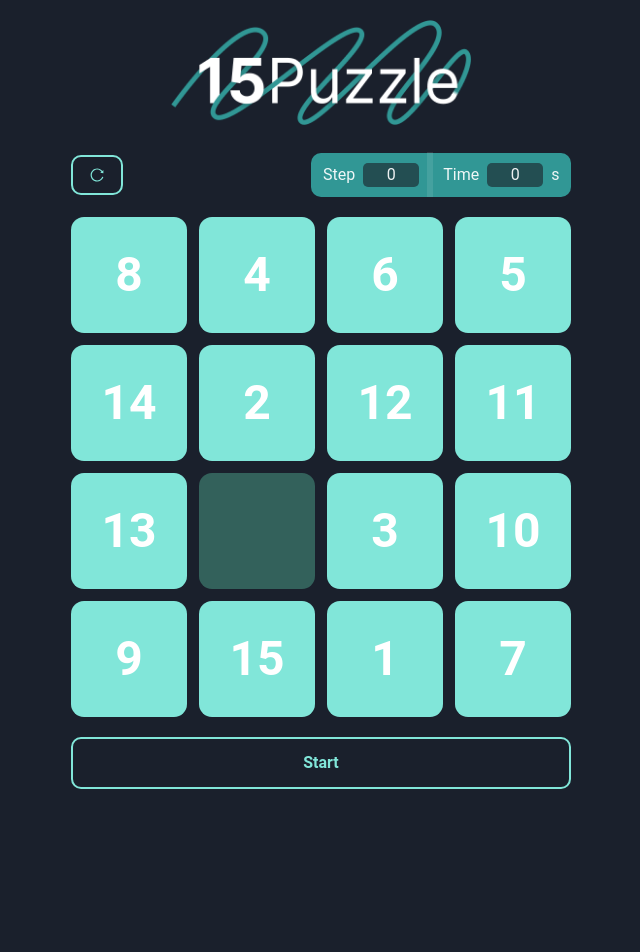
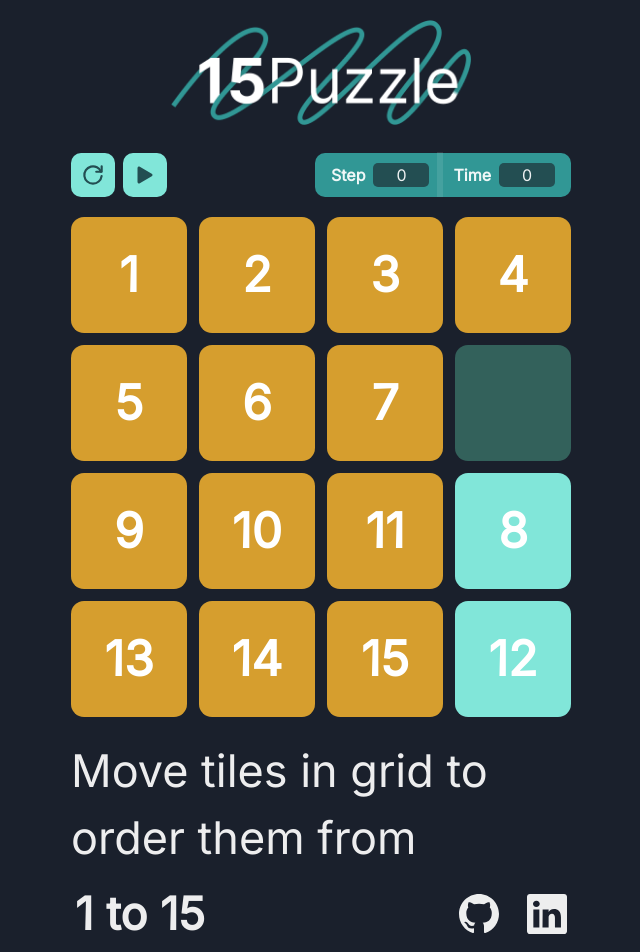
Before and after one commit to farhanfahreezy/15Puzzle, a React (Vite) app: page / in a window 1280 px wide. Shown: the top 952 px of the page, without its empty margins (319-959 px from the left). Before the commit the page ends 800 px from the top, so only its background shows below. Built offline with nearby package versions, Linux system fonts and the light colour scheme.

Commit message:
fix : create header and footer

```diff
--- a/package.json
+++ b/package.json
@@ -13,7 +13,9 @@
     "@chakra-ui/react": "^2.6.1",
     "@emotion/react": "^11.11.0",
     "@emotion/styled": "^11.11.0",
+    "@fontsource/inter": "^5.0.1",
     "framer-motion": "^10.12.12",
+    "inter-font": "^3.19.0",
     "react": "^18.2.0",
     "react-dom": "^18.2.0",
     "react-icons": "^4.8.0"
--- a/src/App.tsx
+++ b/src/App.tsx
@@ -2,6 +2,7 @@ import { useState, useEffect } from "react";
 import {
   Button,
   Container,
+  HStack,
   Link,
   Modal,
   ModalBody,
@@ -41,9 +42,9 @@ function App() {
     }
   }, [isFinished]);
 
-  useEffect(() => {
-    randomizeTile();
-  }, []);
+  // useEffect(() => {
+  //   randomizeTile();
+  // }, []);
 
   useEffect(() => {
     checkFinished();
@@ -143,21 +144,41 @@ function App() {
         isCentered
       >
         <ModalOverlay backdropFilter="blur(2px)" />
-        <ModalContent>
-          <ModalHeader>Congratulations!</ModalHeader>
-          <ModalBody>
-            <Text>Step : {numOfClicked}</Text>
-            <Text>Time : {timer}s</Text>
+        <ModalContent bg="teal.100" textColor="teal.900" padding={-1}>
+          <ModalHeader pb={0}>
+            Congratulations!🎉
+            <Text fontSize={18} mt={5}>
+              Result:
+            </Text>
+          </ModalHeader>
+          <ModalBody bg="teal.500" paddingX={5} mx={6} borderRadius={10}>
+            <HStack>
+              <Text fontWeight="bold" textColor="white">
+                Step :
+              </Text>
+              <Text fontWeight="bold" textColor="teal.100">
+                {numOfClicked}
+              </Text>
+            </HStack>
+            <HStack>
+              <Text fontWeight="bold" textColor="white">
+                Time :
+              </Text>
+              <Text fontWeight="bold" textColor="teal.100">
+                {timer}s
+              </Text>
+            </HStack>
           </ModalBody>
 
-          <ModalFooter>
+          <ModalFooter justifyContent="space-between">
+            <Button colorScheme="teal" onClick={reset}>
+              Play Again
+            </Button>
             <Link
               href="https://github.com/farhanfahreezy/15Puzzle"
               target="_blank"
             >
-              <Button colorScheme="blue" mr={3}>
-                Visit Our Github
-              </Button>
+              <Button colorScheme="green">Visit Our Github</Button>
             </Link>
           </ModalFooter>
         </ModalContent>
--- /dev/null
+++ b/src/component/Footer.tsx
@@ -0,0 +1,32 @@
+import { HStack, Link, Text } from "@chakra-ui/react";
+import { BsGithub, BsLinkedin } from "react-icons/bs";
+
+const Footer = () => {
+  return (
+    <>
+      <Text fontSize={45}>Move tiles in grid to order them from</Text>
+      <HStack pb={5}>
+        <Text fontWeight="bold" fontSize={45} mr="246px">
+          1 to 15
+        </Text>
+        <Link
+          href="https://github.com/farhanfahreezy/15Puzzle"
+          target="_blank"
+          _hover={{ color: "green.300" }}
+        >
+          <BsGithub size={40} />
+        </Link>
+        <Link
+          href="https://www.linkedin.com/in/farhanfahreezy/"
+          target="_blank"
+          _hover={{ color: "green.300" }}
+          pl={5}
+        >
+          <BsLinkedin size={40} />
+        </Link>
+      </HStack>
+    </>
+  );
+};
+
+export default Footer;
--- /dev/null
+++ b/src/component/Header.tsx
@@ -0,0 +1,91 @@
+import { Button, HStack, Spacer, Text, Divider, Image } from "@chakra-ui/react";
+import logo from "../assets/logo.png";
+import { TbReload } from "react-icons/tb";
+import { BsFillPlayFill, BsFillPauseFill } from "react-icons/bs";
+
+interface HeaderProps {
+  randomizeTile: () => void;
+  numOfClicked: number;
+  timer: number;
+  isTimerStarted: boolean;
+  setIsTimerStarted: () => void;
+}
+
+const Header = ({
+  randomizeTile,
+  numOfClicked,
+  timer,
+  isTimerStarted,
+  setIsTimerStarted,
+}: HeaderProps) => {
+  return (
+    <>
+      <Image src={logo} alt="15 Puzzle by Farhan" w="300px" py={5} />
+      <HStack justifyContent="space-between" w="100%" paddingBottom={3}>
+        <Button
+          onClick={randomizeTile}
+          colorScheme="teal"
+          variant="solid"
+          borderRadius="10px"
+          h="44px"
+          w="44px"
+          padding={0}
+          color="teal.800"
+        >
+          <TbReload size={26} />
+        </Button>
+        <Button
+          colorScheme="teal"
+          variant="solid"
+          borderRadius="10px"
+          h="44px"
+          w="44px"
+          onClick={setIsTimerStarted}
+          padding={0}
+          color="teal.800"
+        >
+          {isTimerStarted ? (
+            <BsFillPauseFill size={30} />
+          ) : (
+            <BsFillPlayFill size={30} />
+          )}
+        </Button>
+        <Spacer />
+        <HStack bg="teal.500" w="256px" h="44px" borderRadius="10px">
+          <Text paddingLeft={4} fontWeight="bold">
+            Step
+          </Text>
+          <Text
+            w="56px"
+            bg="teal.800"
+            borderRadius="5px"
+            px="10px"
+            align="center"
+          >
+            {numOfClicked}
+          </Text>
+          <Divider
+            orientation="vertical"
+            color="teal.500"
+            h="39px"
+            borderWidth={3}
+          />
+          <Text paddingLeft={0.5} fontWeight="bold">
+            Time
+          </Text>
+          <Text
+            align="center"
+            w="56px"
+            bg="teal.800"
+            borderRadius="5px"
+            px="10px"
+          >
+            {timer}
+          </Text>
+        </HStack>
+      </HStack>
+    </>
+  );
+};
+
+export default Header;
--- a/src/component/MainWindow.tsx
+++ b/src/component/MainWindow.tsx
@@ -1,15 +1,7 @@
-import {
-  Button,
-  HStack,
-  Spacer,
-  Text,
-  VStack,
-  Divider,
-  Image,
-} from "@chakra-ui/react";
+import { VStack } from "@chakra-ui/react";
 import TileContainer from "./TileContainer";
-import logo from "../assets/logo.png";
-import { AiOutlineReload } from "react-icons/ai";
+import Header from "./Header";
+import Footer from "./Footer";
 
 interface MWProps {
   tileArray: number[];
@@ -33,63 +25,16 @@ const MainWindow = ({
   return (
     <>
       <VStack w="100%" h="100%" paddingX={0}>
-        {/* <Text fontSize="50px" fontWeight="bold">
-          15 Puzzle
-        </Text> */}
-        <Image src={logo} alt="Dan Abramov" w="300px" py={5} />
-        <HStack justifyContent="space-between" w="100%" paddingBottom={3}>
-          <Button
-            onClick={randomizeTile}
-            colorScheme="teal"
-            variant="outline"
-            border="2px"
-            borderRadius="10px"
-          >
-            <AiOutlineReload />
-          </Button>
-          <Spacer />
-          <HStack bg="teal.500" w="260px" h="44px" borderRadius="10px">
-            <Text paddingLeft={3}>Step</Text>
-            <Text
-              w="56px"
-              bg="teal.800"
-              borderRadius="5px"
-              px="10px"
-              align="center"
-            >
-              {numOfClicked}
-            </Text>
-            <Divider
-              orientation="vertical"
-              color="teal.500"
-              h="39px"
-              borderWidth={3}
-            />
-            <Text paddingLeft={0.5}>Time</Text>
-            <Text
-              align="center"
-              w="56px"
-              bg="teal.800"
-              borderRadius="5px"
-              px="10px"
-            >
-              {timer}
-            </Text>
-            <Text>s</Text>
-          </HStack>
-        </HStack>
+        <Header
+          randomizeTile={randomizeTile}
+          numOfClicked={numOfClicked}
+          timer={timer}
+          isTimerStarted={isTimerStarted}
+          setIsTimerStarted={setIsTimerStarted}
+        />
+
         <TileContainer tileArray={tileArray} switchTile={switchTile} />
-        <Button
-          colorScheme="teal"
-          variant="outline"
-          border="2px"
-          w="100%"
-          paddingY={6}
-          borderRadius="10px"
-          onClick={setIsTimerStarted}
-        >
-          {isTimerStarted ? "Pause" : "Start"}
-        </Button>
+        <Footer />
       </VStack>
     </>
   );
--- a/src/component/Tile.tsx
+++ b/src/component/Tile.tsx
@@ -31,7 +31,7 @@ const Tile = ({
       onClick={tileClickedAction}
       borderRadius="13px"
     >
-      <Text fontSize={48} color="#FFFFFF">
+      <Text fontSize={48} color="#FFFFFF" fontWeight="bold">
         {tileNumber !== 16 && tileNumber}
       </Text>
     </Button>
--- a/src/theme.ts
+++ b/src/theme.ts
@@ -1,4 +1,5 @@
 import { extendTheme, ThemeConfig } from "@chakra-ui/react";
+import "@fontsource/inter"
 
 const config: ThemeConfig = {
     initialColorMode: 'dark',
@@ -7,8 +8,8 @@ const config: ThemeConfig = {
 const theme = extendTheme({
   config,
   fonts: {
-    body: "Roboto, sans-serif",
-    heading: "Roboto, sans-serif",
+    body: "Inter, sans-serif",
+    heading: "Inter, sans-serif",
   },
 });
 
```
Also changed, not shown: 1 other file (tests, documents, lock files or other folders).
